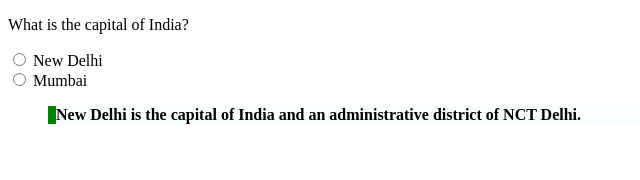
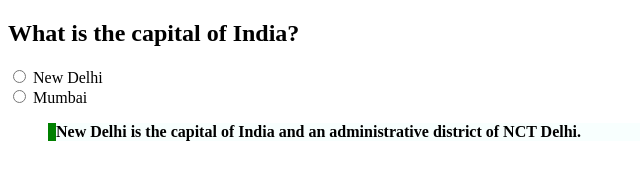
Before and after one commit to acciojob/trivia-Piyush7408407994, a website: page main.html in a window 1280 px wide. Shown: the whole page, without its empty margins (0-640 px from the left). Drawn offline with Linux system fonts and the light colour scheme.

Commit message:
created a submission

```diff
--- a/main.html
+++ b/main.html
@@ -18,11 +18,13 @@
 
 <body>
 	<!-- the entire body must be written by student -->
-	<p>What is the capital of India?</p>
+	<h2>What is the capital of India?</h2>
+	<form>
 	<input type="radio" name="abc">
 	<label>New Delhi</label><br>
 	<input type="radio" name="abc">
 	<label>Mumbai</label>
+	</form>
 	<blockquote>
 		New Delhi is the capital of India and an administrative district of NCT Delhi.
 	</blockquote>
```
